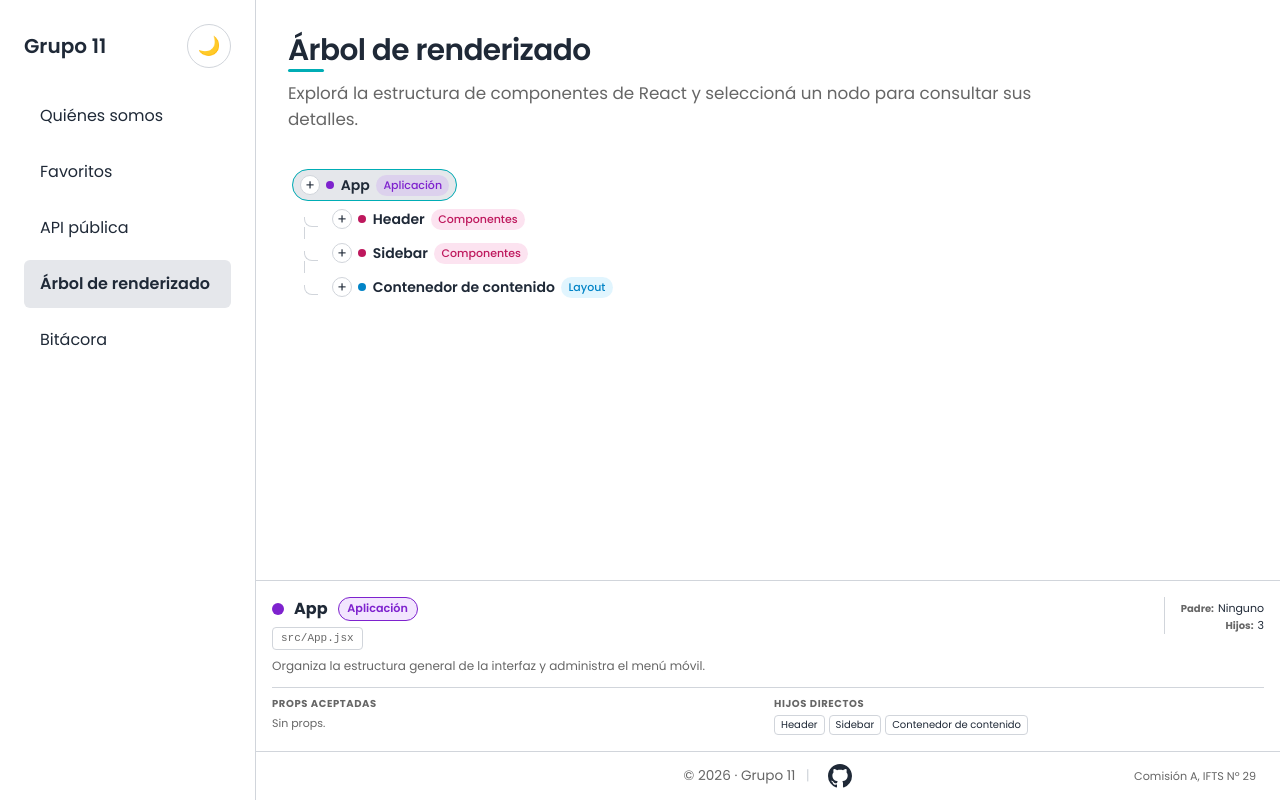
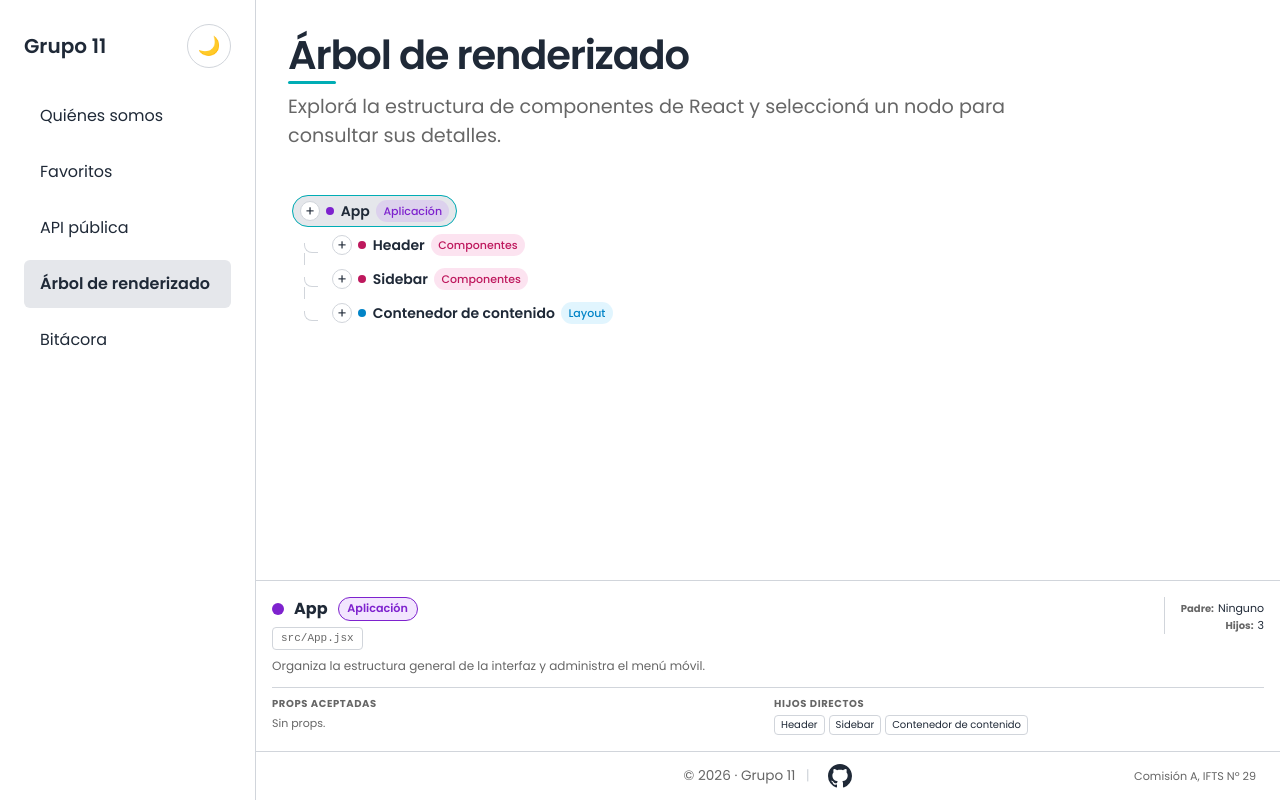
Before and after one commit to mvjhart/DSWF_TP2_2A_Grupo11, a React (Vite) app: page /arbol in a window 1280 px wide. Built offline with nearby package versions, Linux system fonts and the light colour scheme.

Commit message:
style: alinea PageHeader con Inicio
Se ajusto tamaño de letras para que este más en linea con la página Inicio.

```diff
--- a/src/components/PageHeader/PageHeader.css
+++ b/src/components/PageHeader/PageHeader.css
@@ -1,27 +1,27 @@
 /* src/components/PageHeader/PageHeader.css */
 
 .page-header {
-  margin-bottom: clamp(1.25rem, 3vw, 2rem);
+  margin-bottom: clamp(1.75rem, 4vw, 2.5rem);
 }
 
 .page-header h1 {
-  font-size: clamp(1.5rem, 4vw, 1.85rem);
+  font-size: clamp(1.85rem, 4vw, 2.5rem);
   font-weight: 600;
   color: var(--color-texto);
-  margin: 0 0 0.75rem 0;
+  margin: 0 0 0.85rem 0;
   display: inline-block;
   position: relative;
-  letter-spacing: -0.02em;
-  line-height: 1.2;
+  letter-spacing: -0.03em;
+  line-height: 1.15;
 }
 
 /* El subrayado corto de acento por defecto */
 .page-header h1::after {
   content: "";
   position: absolute;
-  bottom: -4px;
+  bottom: -6px;
   left: 0;
-  width: clamp(28px, 6vw, 36px);
+  width: clamp(36px, 7vw, 48px);
   height: 3px;
   background-color: var(--color-acento);
   border-radius: 2px;
@@ -29,8 +29,8 @@
 
 .page-header p:first-of-type {
   color: var(--color-texto-suave);
-  font-size: clamp(0.95rem, 2vw, 1.05rem);
-  line-height: 1.6;
+  font-size: clamp(1.05rem, 2vw, 1.2rem);
+  line-height: 1.55;
   margin: 0;
-  max-width: 75ch;
+  max-width: 65ch;
 }
```
